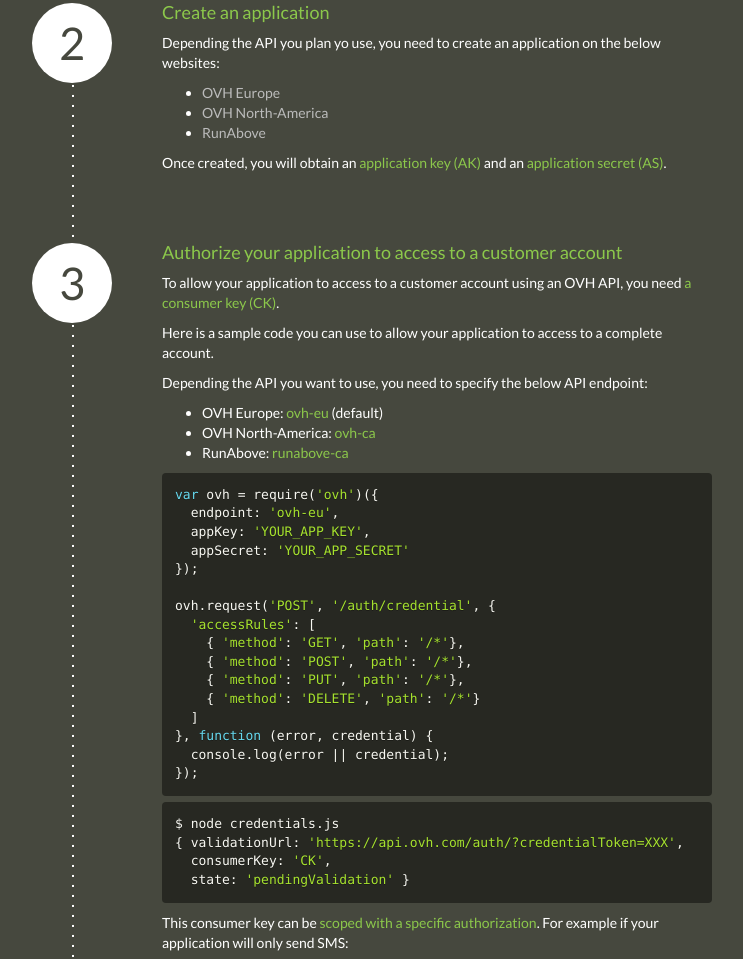
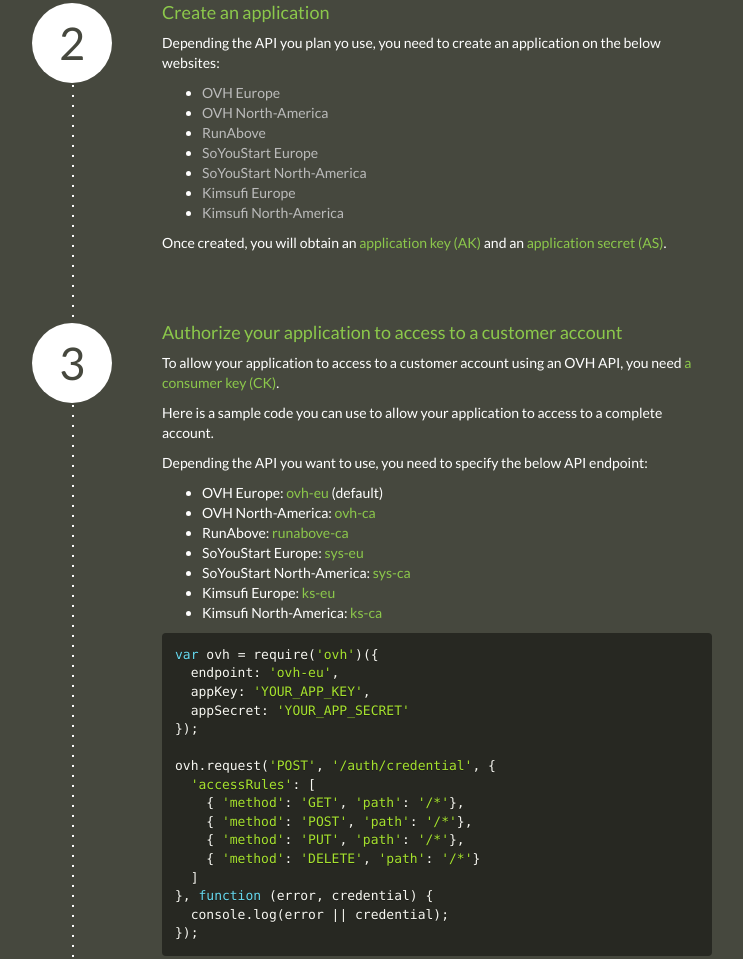
Before and after one commit to ovh/node-ovh, a plain HTML site: page index.html in a window 1280 px wide. Shown: the part 889-1848 px from the top of the page, without its empty margins (268-1011 px from the left). Drawn offline with Linux system fonts and the light colour scheme.

Commit message:
Kimsufi and SoYouStart APIs support
Signed-off-by: Vincent Giersch <vincent.giersch@ovh.net>

```diff
--- a/index.html
+++ b/index.html
@@ -63,6 +63,10 @@
                             <li><a href="https://eu.api.ovh.com/createApp/">OVH Europe</a></li>
                             <li><a href="https://ca.api.ovh.com/createApp/">OVH North-America</a></li>
                             <li><a href="https://api.runabove.com/createApp/">RunAbove</a></li>
+                            <li><a href="https://eu.api.soyoustart.com/createApp/">SoYouStart Europe</a></li>
+                            <li><a href="https://ca.api.soyoustart.com/createApp/">SoYouStart North-America</a></li>
+                            <li><a href="https://eu.api.kimsufi.com/createApp/">Kimsufi Europe</a></li>
+                            <li><a href="https://ca.api.kimsufi.com/createApp/">Kimsufi North-America</a></li>
                         </ul>
 
                         Once created, you will obtain an <strong>application key (AK)</strong> and an <strong>application secret (AS)</strong>.
@@ -86,6 +90,10 @@
                             <li>OVH Europe: <strong>ovh-eu</strong> (default)</li>
                             <li>OVH North-America: <strong>ovh-ca</strong></li>
                             <li>RunAbove: <strong>runabove-ca</strong></li>
+                            <li>SoYouStart Europe: <strong>sys-eu</strong></li>
+                            <li>SoYouStart North-America: <strong>sys-ca</strong></li>
+                            <li>Kimsufi Europe: <strong>ks-eu</strong></li>
+                            <li>Kimsufi North-America: <strong>ks-ca</strong></li>
                         </ul>
                     </p>
                     <pre><code class="language-javascript">var ovh = require('ovh')({
@@ -141,6 +149,10 @@
                             <li><a href="https://eu.api.ovh.com/console/">OVH Europe</a></li>
                             <li><a href="https://ca.api.ovh.com/console/">OVH North-America</a></li>
                             <li><a href="https://api.runabove.com/console/">RunAbove</a></li>
+                            <li><a href="https://eu.soyoustart.ovh.com/console/">SoYouStart Europe</a></li>
+                            <li><a href="https://ca.soyoustart.ovh.com/console/">SoYouStart North-America</a></li>
+                            <li><a href="https://eu.api.kimsufi.com/console/">Kimsufi Europe</a></li>
+                            <li><a href="https://ca.api.kimsufi.com/console/">Kimsufi North-America</a></li>
                         </ul>
                 </div>
             </div>
```
